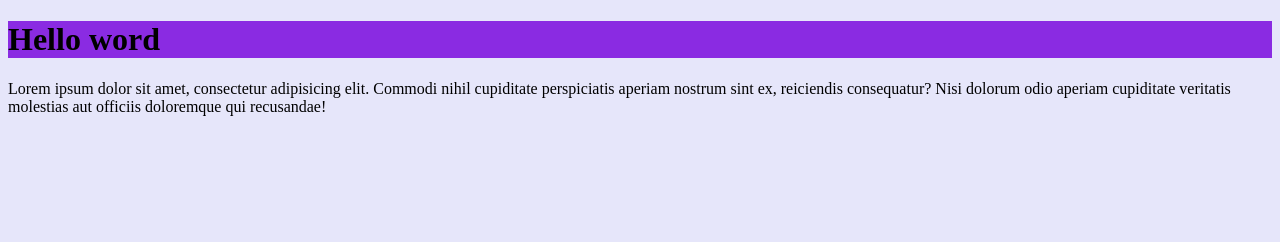
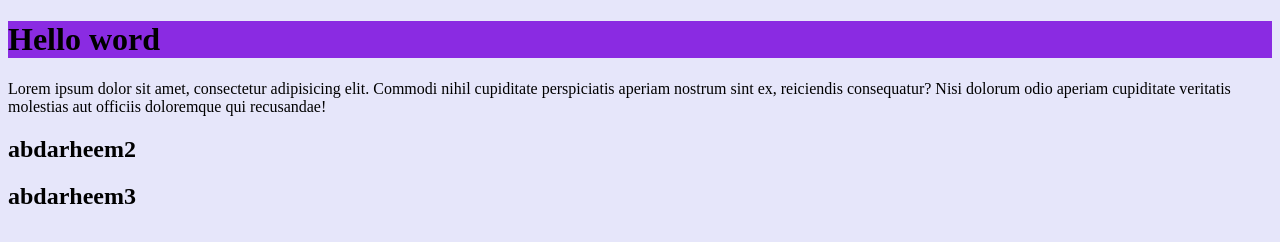
Before and after one commit to abdarheemfarhen/respons, a plain HTML site: page index.html in a window 1280 px wide. Drawn offline with Linux system fonts and the light colour scheme.

Commit message:
abdarheem2

```diff
--- a/index.html
+++ b/index.html
@@ -9,5 +9,7 @@
 <body>
     <h1>Hello word</h1>
     Lorem ipsum dolor sit amet, consectetur adipisicing elit. Commodi nihil cupiditate perspiciatis aperiam nostrum sint ex, reiciendis consequatur? Nisi dolorum odio aperiam cupiditate veritatis molestias aut officiis doloremque qui recusandae!
+    <h2>abdarheem2</h2>
+    <h2>abdarheem3</h2>
 </body>
 </html>
```
